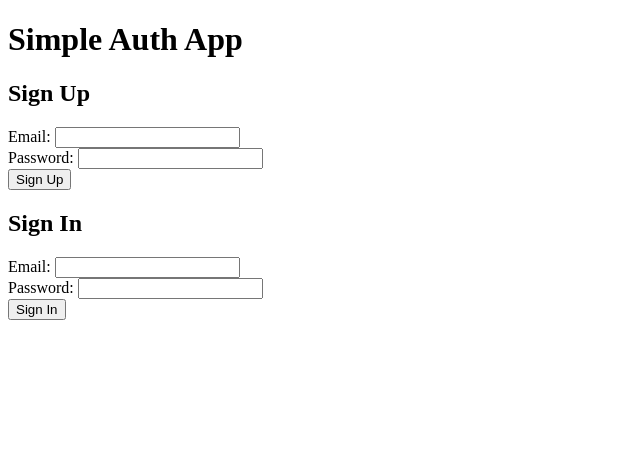
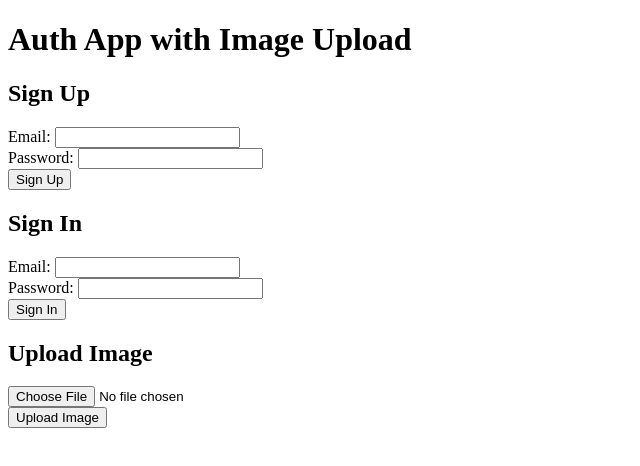
Before and after one commit to SaifRiaz3256/Tixe-app-azure, a plain HTML site: page frontend/index.html in a window 1280 px wide. Shown: the whole page, without its empty margins (0-640 px from the left). Drawn offline with Linux system fonts and the light colour scheme.

Commit message:
Update index.html

```diff
--- a/frontend/index.html
+++ b/frontend/index.html
@@ -3,10 +3,10 @@
 <head>
   <meta charset="UTF-8" />
   <meta name="viewport" content="width=device-width, initial-scale=1.0"/>
-  <title>Login & Signup</title>
+  <title>Login, Signup & Image Upload</title>
 </head>
 <body>
-  <h1>Simple Auth App</h1>
+  <h1>Auth App with Image Upload</h1>
 
   <div>
     <h2>Sign Up</h2>
@@ -24,8 +24,17 @@
     <pre id="signinResult"></pre>
   </div>
 
+  <div>
+    <h2>Upload Image</h2>
+    <input type="file" id="imageInput" accept="image/*"><br/>
+    <button onclick="uploadImage()">Upload Image</button>
+    <pre id="uploadResult"></pre>
+    <div id="preview"></div>
+  </div>
+
   <script>
     const backend = "https://tixe-backend-ese8feh6gja3hmen.eastasia-01.azurewebsites.net";
+
     async function signup() {
       const email = document.getElementById("signupEmail").value.trim();
       const password = document.getElementById("signupPassword").value.trim();
@@ -67,6 +76,42 @@
         document.getElementById("signinResult").textContent = JSON.stringify(data, null, 2);
       }
     }
+
+    async function uploadImage() {
+      const fileInput = document.getElementById("imageInput");
+      if (!fileInput.files || fileInput.files.length === 0) {
+        alert("Select an image first");
+        return;
+      }
+
+      const file = fileInput.files[0];
+      const formData = new FormData();
+      formData.append("image", file);
+
+      const res = await fetch(`${backend}/upload`, {
+        method: "POST",
+        body: formData
+      });
+
+      const data = await res.json();
+      if (res.ok && data.success) {
+        document.getElementById("uploadResult").textContent = "";
+        alert("✅ Upload successful!");
+
+        // Show preview using returned SAS URL
+        const img = document.createElement("img");
+        img.src = data.url;
+        img.alt = "Uploaded image";
+        img.style.maxWidth = "300px";
+        img.style.display = "block";
+        const preview = document.getElementById("preview");
+        preview.innerHTML = "";
+        preview.appendChild(img);
+      } else {
+        alert("❌ Upload failed: " + (data.message || data.error));
+        document.getElementById("uploadResult").textContent = JSON.stringify(data, null, 2);
+      }
+    }
   </script>
 </body>
 </html>
```
